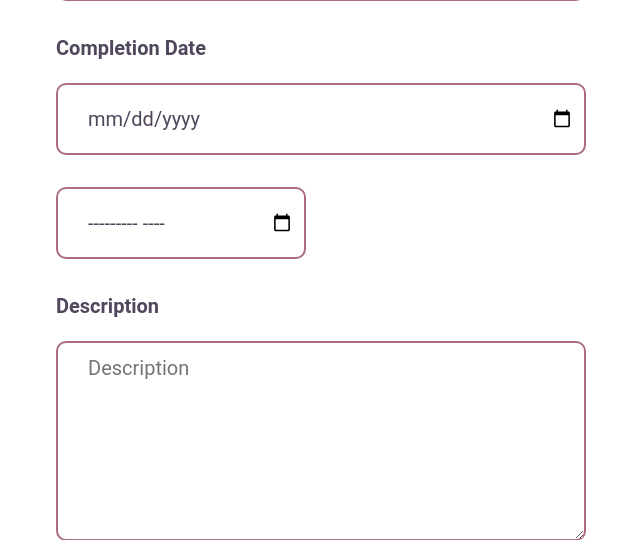
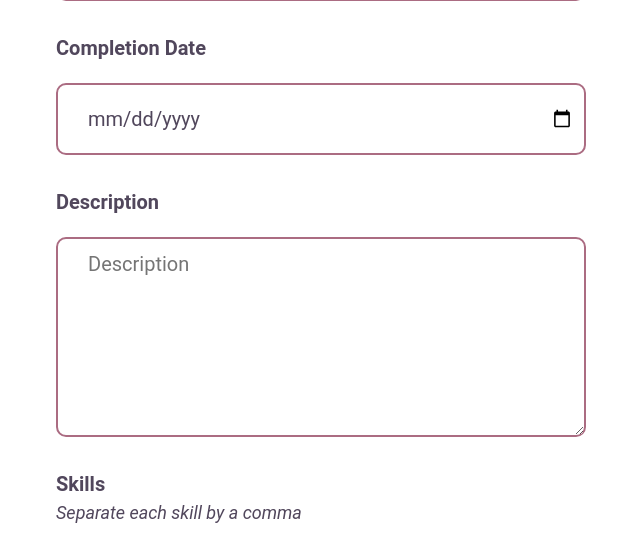
Before and after one commit to asherorr/portfolio_with_sqlalchemy, a Flask app: page /projects/new in a window 1280 px wide. Shown: the part 435-975 px from the top of the page, without its empty margins (319-959 px from the left). Run offline with Flask 2, Linux system fonts and the light colour scheme; data comes from the database, SQL or seed files in the repository; both versions use the stored data as it was after the commit.

```diff
--- a/templates/add_project.html
+++ b/templates/add_project.html
@@ -10,7 +10,6 @@
                 <input type="text" name="title" id="title" placeholder="Project Name" required>
                 <label for="date">Completion Date</label>
                 <input type="date" name="date" id="date" required>
-                <input type="month" name="date" id="date" placeholder="Year/Month/Day" required>
                 <label for="description">Description</label>
                 <textarea name="desc" id="description" cols="30" rows="20" placeholder="Description" required></textarea>
                 <label for="skills-list" id="skills-label">Skills</label>
```
Also changed, not shown: portfolio.db.
